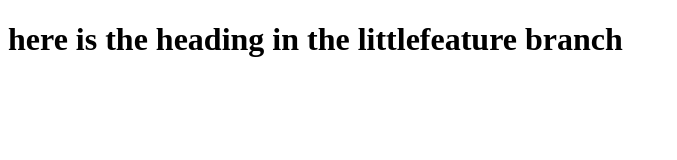
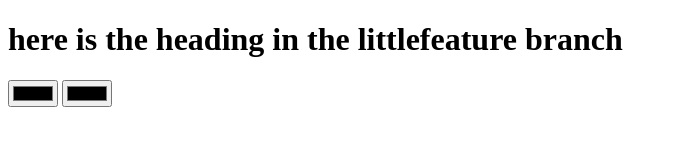
Before and after one commit to anand639/bg-generator, a plain HTML site: page index.html in a window 1280 px wide. Shown: the whole page, without its empty margins (0-677 px from the left). Drawn offline with Linux system fonts and the light colour scheme.

Commit message:
added some text with the class name color1 and color2

```diff
--- a/index.html
+++ b/index.html
@@ -7,6 +7,7 @@
 </head>
 <body>
     <h1>here is the heading in the littlefeature branch</h1>
-
+    <input class="color1" type="color">
+    <input class="color2" type="color">
 </body>
 </html>
```
